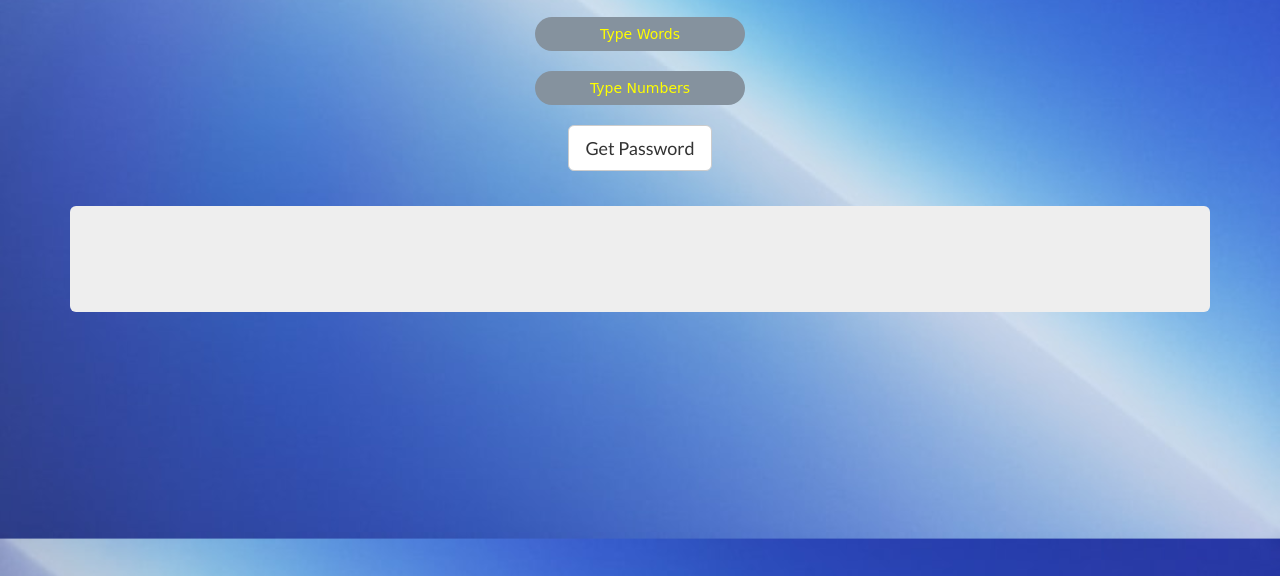
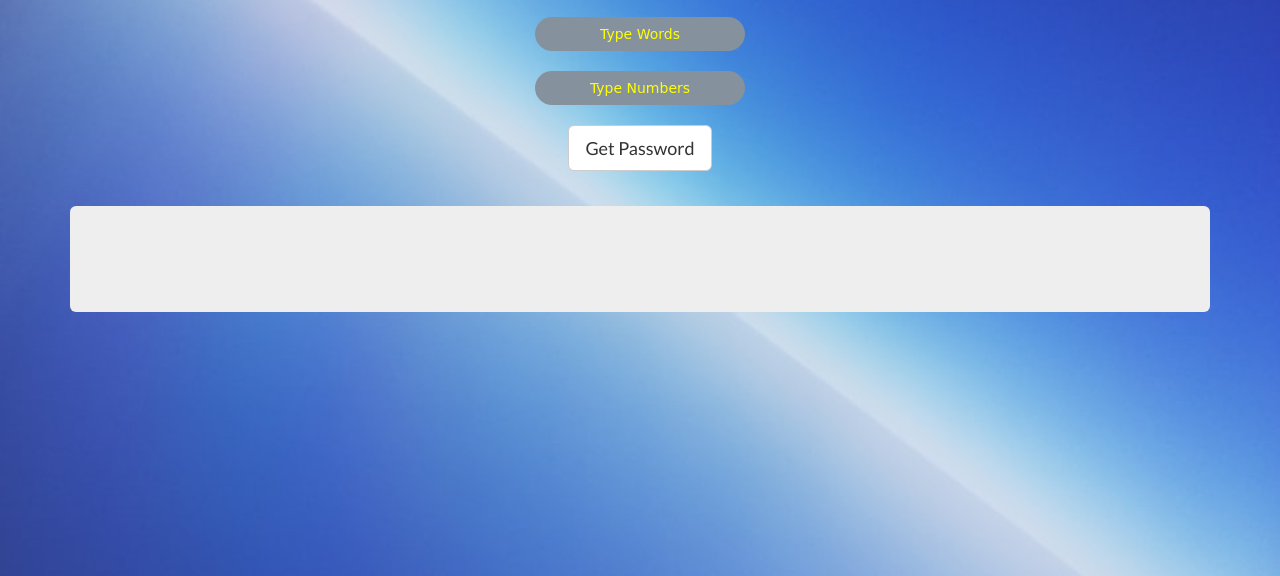
Before and after one commit to inikhilgada/password.github.io, a plain HTML site: page index.html in a window 1280 px wide. Shown: the part 224-800 px from the top of the page. Drawn offline with nearby package versions, Linux system fonts and the light colour scheme.

Commit message:
Update styles.css

```diff
--- a/css/styles.css
+++ b/css/styles.css
@@ -1,8 +1,8 @@
 
 		body {
-    	background: url("image.jpg");
+	background-image: url(image.jpg);
     	background-size: cover;
-    	background-position: center center;
+    	background-repeat: no-repeat;
     	}
 		body,
 		html {
```
